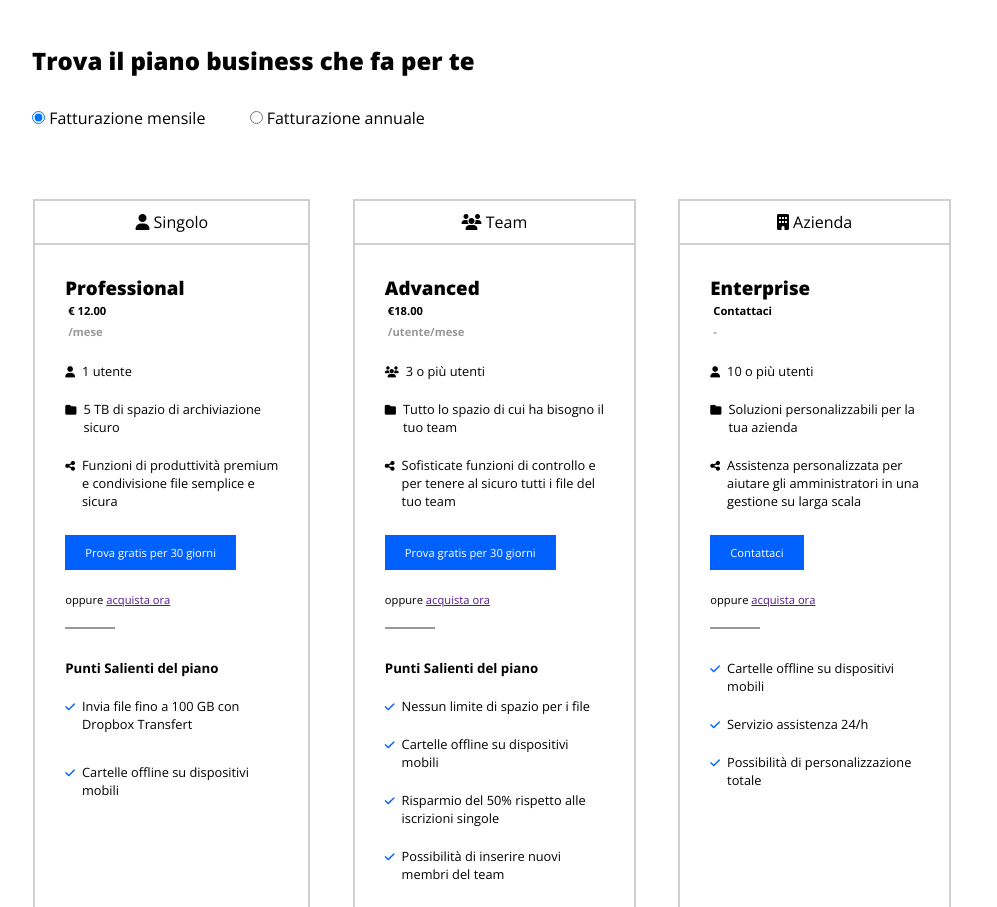
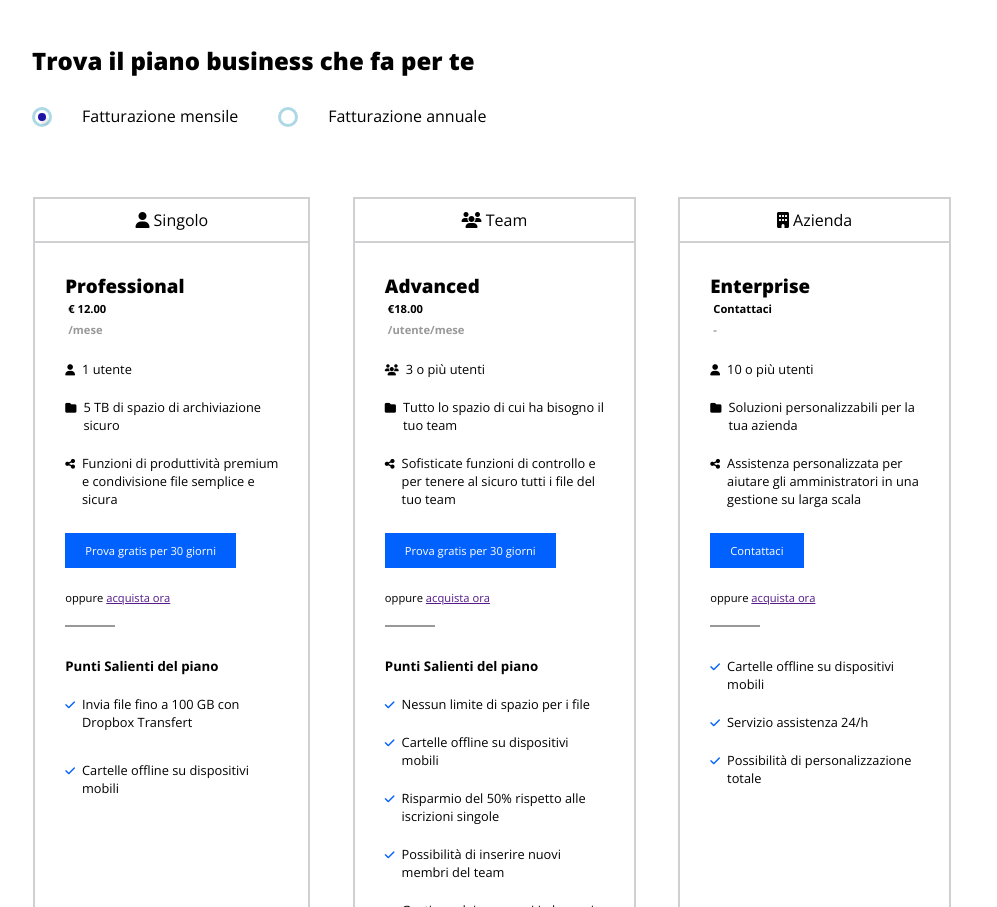
Before and after one commit to EmilianaManzo/htmlcss-dropbox, a plain HTML site: page index.html in a window 1280 px wide. Shown: the part 836-1743 px from the top of the page, without its empty margins (148-1145 px from the left). Drawn offline with nearby package versions, Linux system fonts and the light colour scheme.

Commit message:
[change] radio button

```diff
--- a/assets/style/style.css
+++ b/assets/style/style.css
@@ -609,3 +609,58 @@ footer{
   font-size: 0.8rem;
   padding-top: 20px;
 }
+
+
+
+/* CUSTOM RADIO BUTTON  */
+
+.d_flex{
+  display: flex;
+  cursor: pointer;
+}
+
+.form-control {
+  line-height: 1.1;
+  display: flex;
+  align-items: center;
+}
+
+.form-control input{
+  margin-right: 30px;
+  appearance: none;
+
+  /* font: inherit; */
+  color: yellow;
+  width: 20px;
+  height: 20px;
+  border: 3px solid lightblue;
+  border-radius: 50%;
+
+  display: flex;
+  align-items: center;
+  justify-content: center;
+}
+
+.form-control input[type="radio"]::before {
+  content: "";
+  border-radius: 50%;
+  width: .5rem;
+  height: .5rem;
+  transform: scale(0);
+  transition: 120ms transform ease-in-out;
+  box-shadow: .2em .3em  rgba(59, 67, 71, 0.096);
+  background-color: rgb(29, 19, 164);
+  text-align: center;
+  line-height: 1rem;
+  transform-origin: top left;
+
+}
+
+.form-control input[type="radio"]:checked::before {
+  transform: scale(1);
+}
+
+
+.form-control input[type="radio"]:checked:focus {
+  outline: max(1px, .3rem) solid rgb(29, 19, 164);
+}
--- a/index.html
+++ b/index.html
@@ -90,14 +90,20 @@
 
     <!-- Plane Business -->
     <section class="plane padt_l">
+
       <div class="container planes  padt_xl debug">
         <h2 class="mb_s ps_s debug">Trova il piano business che fa per te </h2>
-        <div class="ps_s">
-          <input type="radio" id="choice1" value="mensile" name="fatturazione" checked>
-          <label for="choice1">Fatturazione mensile</label>
+        <div class="ps_s d_flex">
+          <label for="choice1" class="form-control">
+            <input type="radio" id="choice1" value="mensile" name="fatturazione" checked>
+            Fatturazione mensile
+          </label>
 
-          <input type="radio" id="choice2" value="annuale" name="fatturazione" >
-          <label for="choice2">Fatturazione annuale</label>
+          <label for="choice2" class="form-control">
+            <input type="radio" id="choice2" value="annuale" name="fatturazione" >
+            Fatturazione annuale
+          </label>
+
         </div>
 
       <div class="container columns d_flex debug">
```
